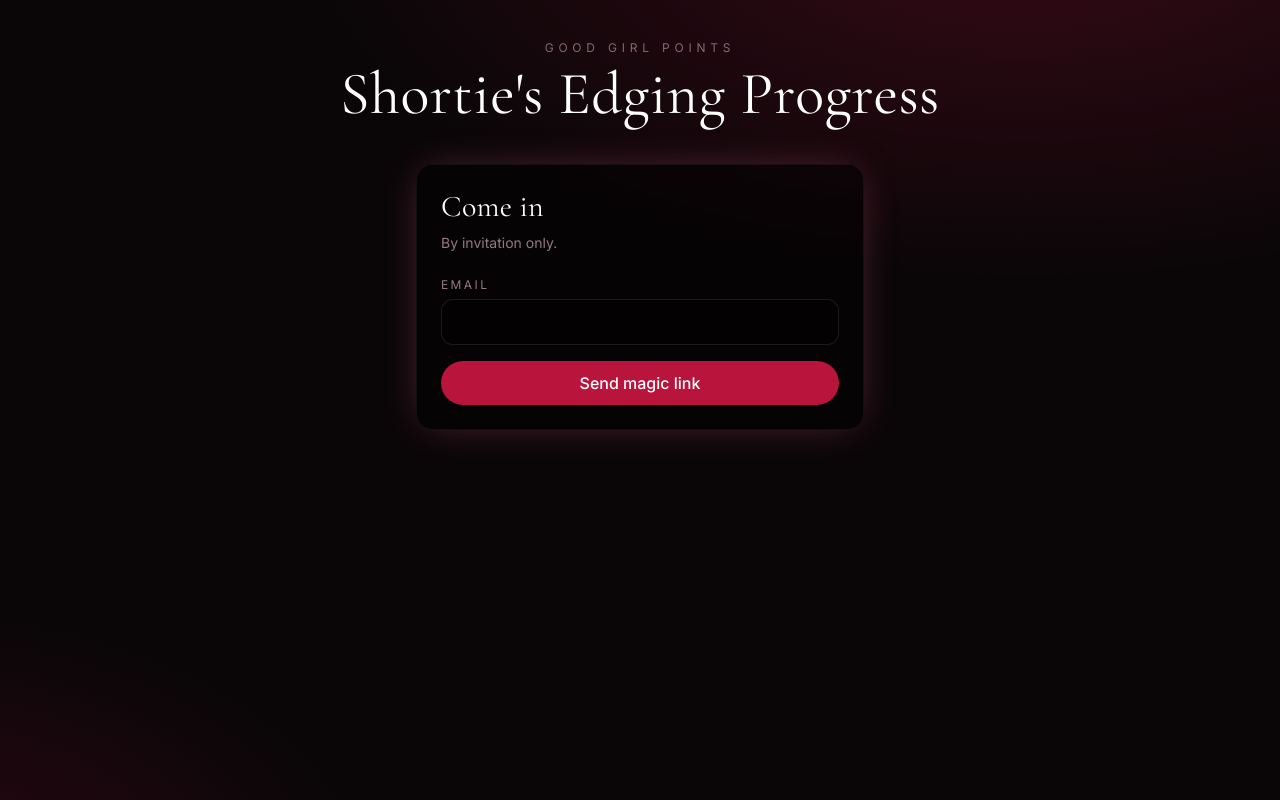
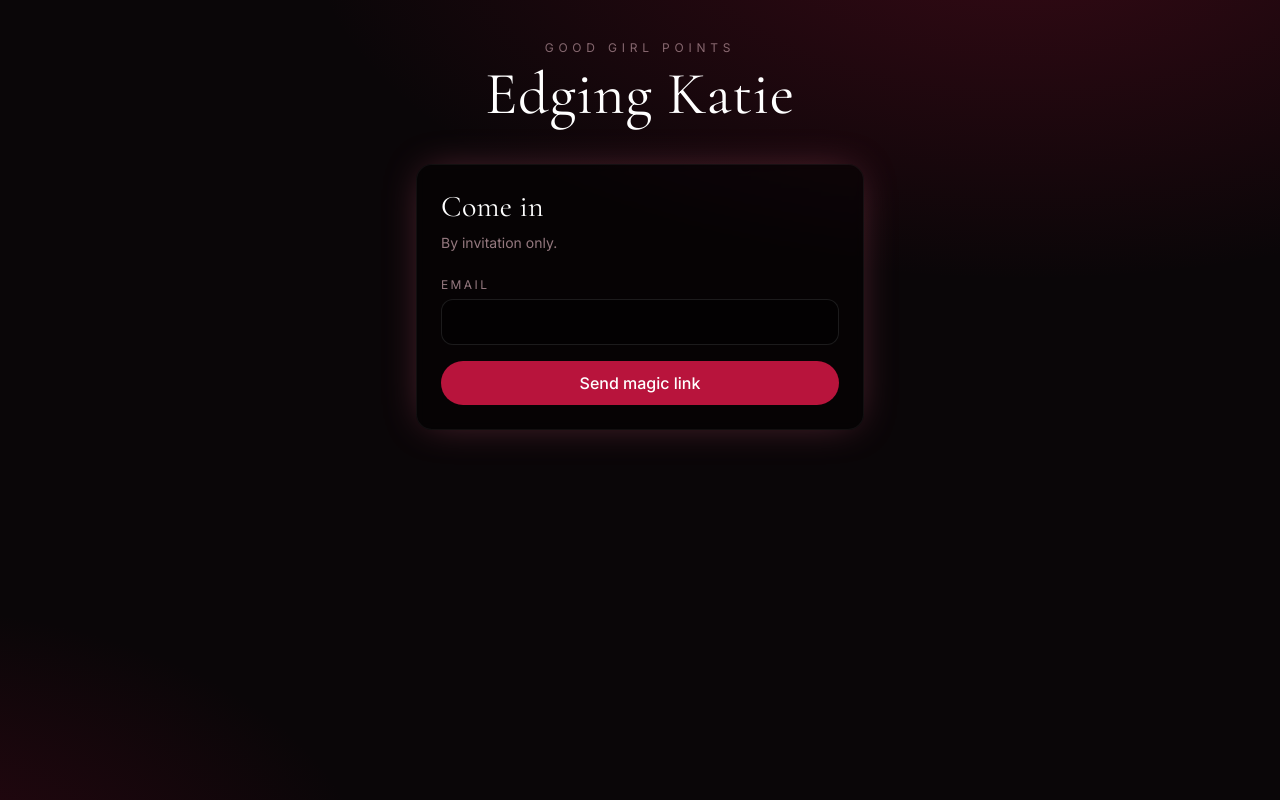
Before and after one commit to DXG3/shortie, a Next.js app: page /login in a window 1280 px wide. Built offline with nearby package versions, Linux system fonts and the light colour scheme.

Commit message:
rename heading to Edging Katie

```diff
--- a/app/layout.tsx
+++ b/app/layout.tsx
@@ -21,7 +21,7 @@ export default function RootLayout({ children }: { children: React.ReactNode })
         <div className="mx-auto max-w-5xl px-6 py-10">
           <header className="mb-10 text-center">
             <p className="text-xs uppercase tracking-[0.4em] text-blush/50">Good Girl Points</p>
-            <h1 className="display text-5xl md:text-6xl text-white mt-2">Shortie&apos;s Edging Progress</h1>
+            <h1 className="display text-5xl md:text-6xl text-white mt-2">Edging Katie</h1>
           </header>
           {children}
         </div>
```
